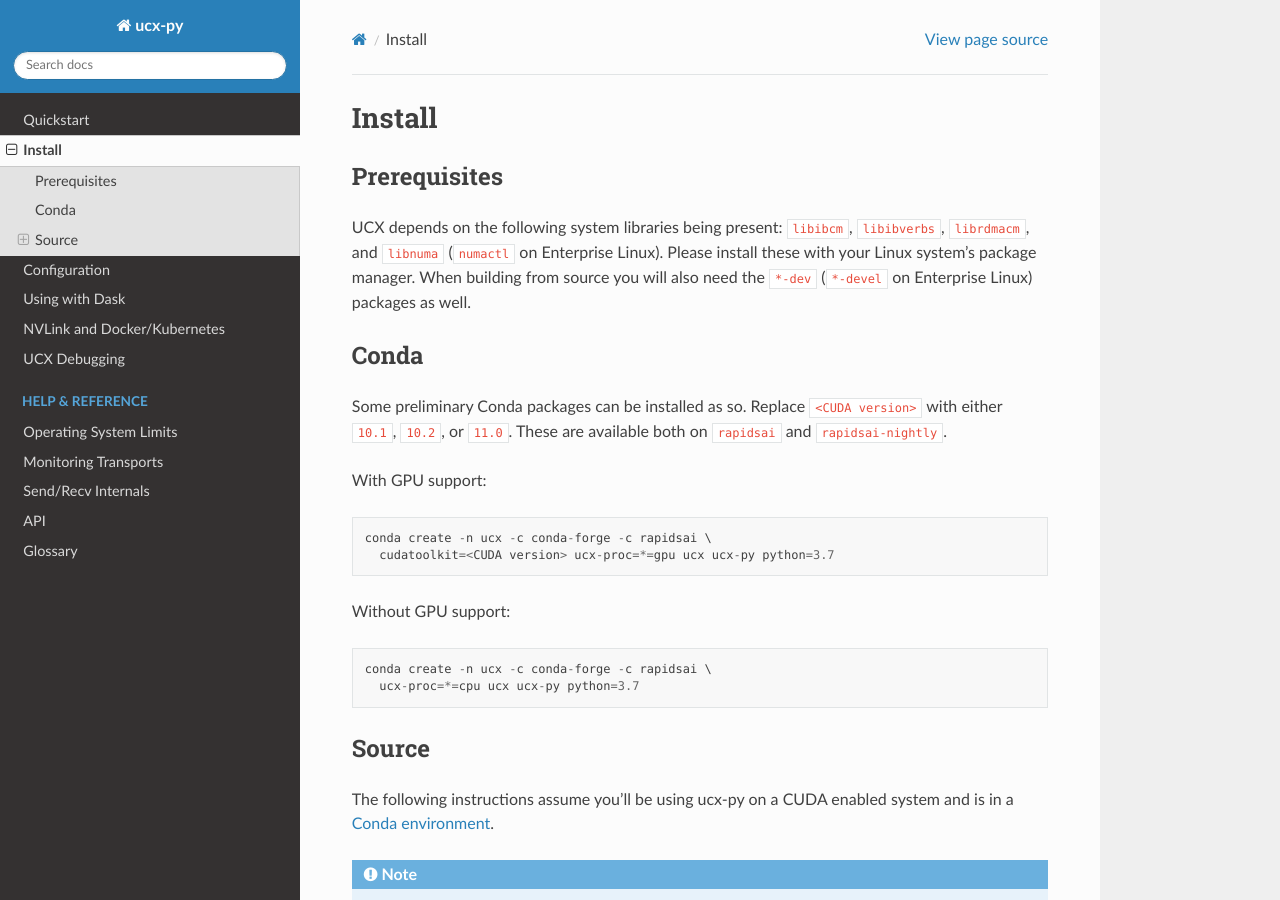
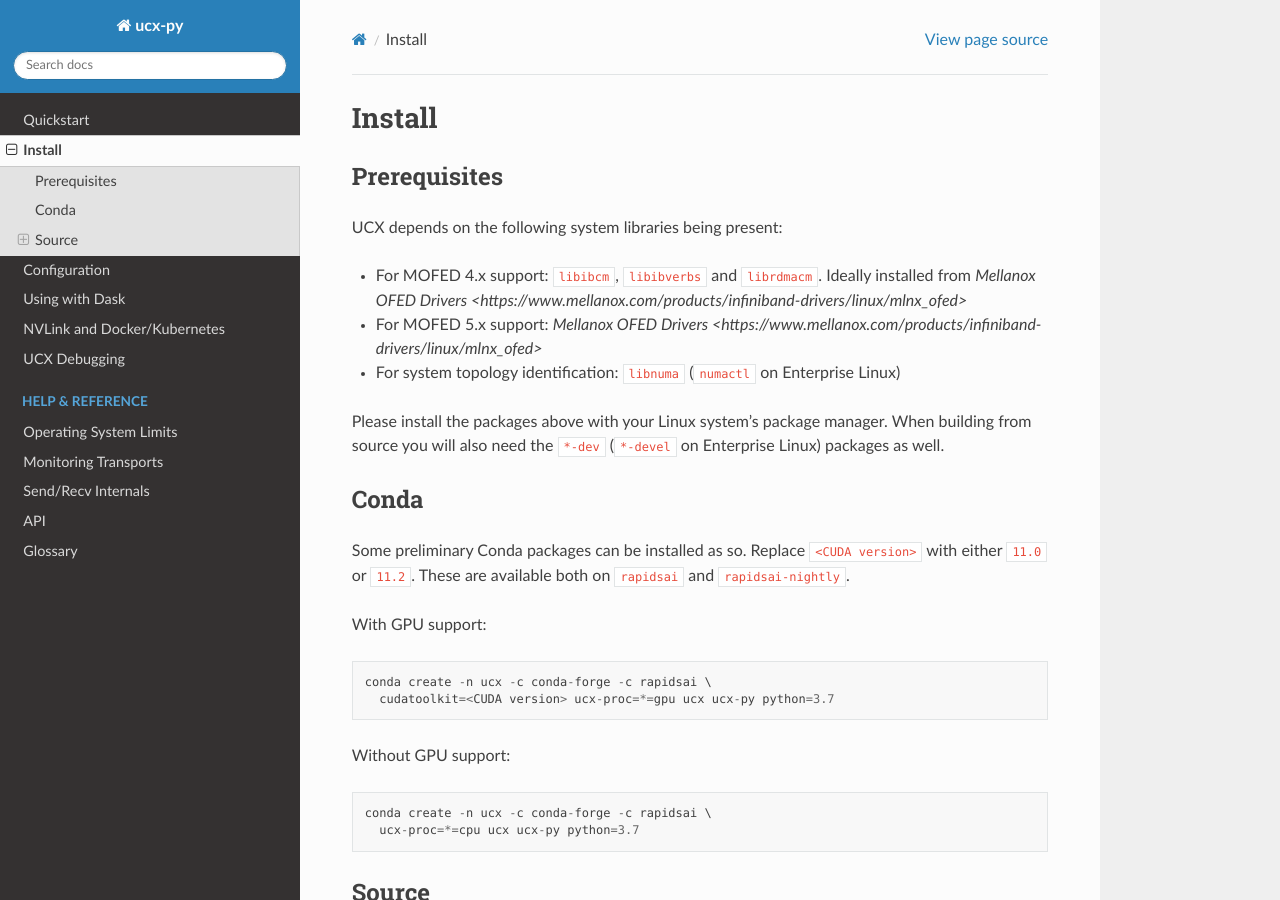
Before and after one commit to rapidsai/ucx-py, a Sphinx documentation site: the page built from docs/source/install.rst, in a window 1280 px wide and 900 px high. Built offline with Sphinx 7.4.7 and the Read the Docs theme 2.0.0, drawn with Linux system fonts in a browser that asks for light colours; the version number could not be read and is left out; some of the changed text lies outside the part shown.

Commit message:
Update UCX installation prerequisites

```diff
--- a/docs/source/install.rst
+++ b/docs/source/install.rst
@@ -4,17 +4,22 @@
 Prerequisites
 -------------
 
-UCX depends on the following system libraries being present: ``libibcm``,
-``libibverbs``, ``librdmacm``, and ``libnuma`` (``numactl`` on Enterprise
-Linux).  Please install these with your Linux system's package manager. When
-building from source you will also need the ``*-dev`` (``*-devel`` on
+UCX depends on the following system libraries being present:
+
+* For MOFED 4.x support: ``libibcm``, ``libibverbs`` and ``librdmacm``. Ideally installed from `Mellanox OFED Drivers <https://www.mellanox.com/products/infiniband-drivers/linux/mlnx_ofed>`
+* For MOFED 5.x support: `Mellanox OFED Drivers <https://www.mellanox.com/products/infiniband-drivers/linux/mlnx_ofed>`
+* For system topology identification: ``libnuma`` (``numactl`` on Enterprise Linux)
+
+Please install the packages above with your Linux system's package manager.
+When building from source you will also need the ``*-dev`` (``*-devel`` on
 Enterprise Linux) packages as well.
+
 
 Conda
 -----
 
 Some preliminary Conda packages can be installed as so. Replace
-``<CUDA version>`` with either ``10.1``, ``10.2``, or ``11.0``. These are
+``<CUDA version>`` with either ``11.0`` or ``11.2``. These are
 available both on ``rapidsai`` and ``rapidsai-nightly``.
 
 With GPU support:
@@ -53,6 +58,7 @@
         libhwloc psutil \
         "python=3.7" setuptools "cython>=0.29.14,<3.0.0a0"
 
+
 Test Dependencies
 ~~~~~~~~~~~~~~~~~
 
@@ -84,6 +90,7 @@
     ../contrib/configure-devel --prefix=$CONDA_PREFIX --with-cuda=$CUDA_HOME --enable-mt CPPFLAGS="-I$CUDA_HOME/include"
     make -j install
 
+
 UCX-1.9
 ~~~~~~~
 
@@ -111,6 +118,7 @@
 .. note::
     If you're running on a machine without CUDA then you _must NOT_ apply any of the patches above.
 
+
 UCX + OFED
 ~~~~~~~~~~
 
@@ -123,8 +131,7 @@
 
 If OFED drivers are not installed on the machine, you can download drivers at directly from `Mellanox <https://www.mellanox.com/products/infiniband-drivers/linux/mlnx_ofed>`_.  For versions older than 5.1 click on, *archive versions*.
 
-
-To build UCX with IB/RDMA support, include the ``--with-rdmacm`` and ``--with-verbs`` build flags.  For example:
+Building UCX 1.9 or 1.11 as shown previously should automatically include IB/RDMA support if available in the system. It is possible to explicitly activate those, ensuring the system satisfies all dependencies or fail otherwise, by including the ``--with-rdmacm`` and ``--with-verbs`` build flags. For example:
 
 ::
 
```
